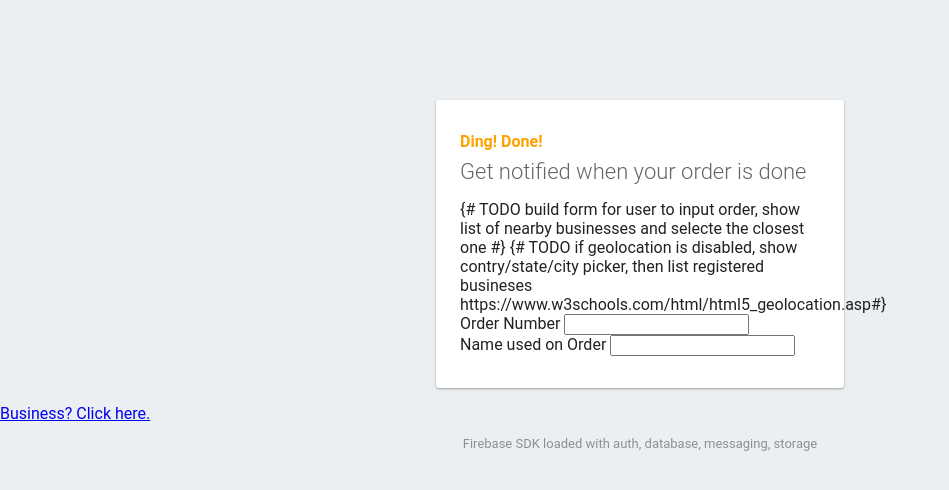
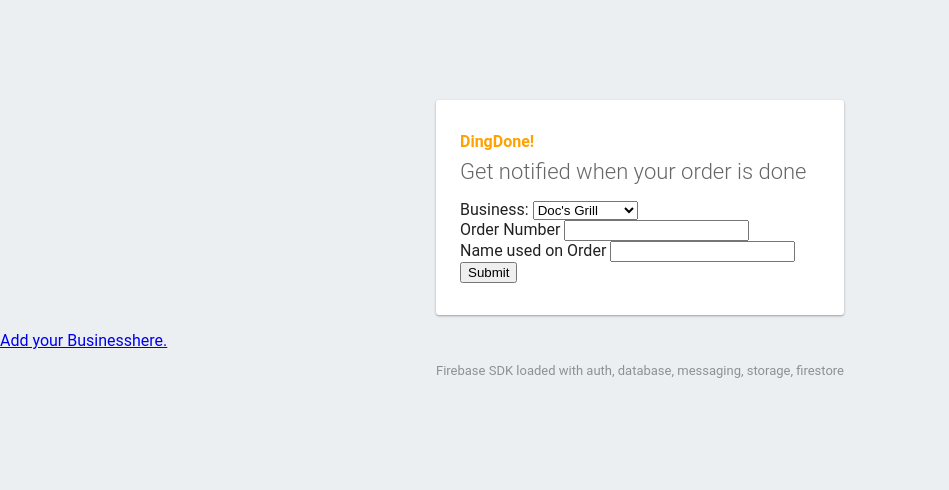
Before and after one commit to hamx0r/dingdone, a plain HTML site: page public/index.html in a window 1280 px wide. Shown: the whole page, without its empty margins (0-949 px from the left). Drawn offline with Linux system fonts and the light colour scheme; some packages are replaced by stand-ins of ours; no server answers.

Commit message:
Add customer form to save orders

```diff
--- a/public/index.html
+++ b/public/index.html
@@ -3,50 +3,118 @@
 <head>
     <meta charset="utf-8">
     <meta name="viewport" content="width=device-width, initial-scale=1">
-    <title>Welcome to Firebase Hosting</title>
+    <title>DingDone!</title>
 
     <!-- update the version number as needed -->
     <script defer src="/__/firebase/7.17.1/firebase-app.js"></script>
     <!-- include only the Firebase features as you need -->
     <script defer src="/__/firebase/7.17.1/firebase-auth.js"></script>
-    <script defer src="/__/firebase/7.17.1/firebase-database.js"></script>
-    <script defer src="/__/firebase/7.17.1/firebase-messaging.js"></script>
-    <script defer src="/__/firebase/7.17.1/firebase-storage.js"></script>
+    <!--    <script defer src="/__/firebase/7.17.1/firebase-database.js"></script>-->
+    <script defer src="/__/firebase/7.17.1/firebase-firestore.js"></script>
+    <!--    <script defer src="/__/firebase/7.17.1/firebase-messaging.js"></script>-->
+    <!--    <script defer src="/__/firebase/7.17.1/firebase-storage.js"></script>-->
     <!-- initialize the SDK after all desired features are loaded -->
     <script defer src="/__/firebase/init.js"></script>
 
     <style media="screen">
-      body { background: #ECEFF1; color: rgba(0,0,0,0.87); font-family: Roboto, Helvetica, Arial, sans-serif; margin: 0; padding: 0; }
-      #message { background: white; max-width: 360px; margin: 100px auto 16px; padding: 32px 24px; border-radius: 3px; }
-      #message h2 { color: #ffa100; font-weight: bold; font-size: 16px; margin: 0 0 8px; }
-      #message h1 { font-size: 22px; font-weight: 300; color: rgba(0,0,0,0.6); margin: 0 0 16px;}
-      #message p { line-height: 140%; margin: 16px 0 24px; font-size: 14px; }
-      #message a { display: block; text-align: center; background: #039be5; text-transform: uppercase; text-decoration: none; color: white; padding: 16px; border-radius: 4px; }
-      #message, #message a { box-shadow: 0 1px 3px rgba(0,0,0,0.12), 0 1px 2px rgba(0,0,0,0.24); }
-      #load { color: rgba(0,0,0,0.4); text-align: center; font-size: 13px; }
+        body {
+            background: #ECEFF1;
+            color: rgba(0, 0, 0, 0.87);
+            font-family: Roboto, Helvetica, Arial, sans-serif;
+            margin: 0;
+            padding: 0;
+        }
+
+        #message {
+            background: white;
+            max-width: 360px;
+            margin: 100px auto 16px;
+            padding: 32px 24px;
+            border-radius: 3px;
+        }
+
+        #message h2 {
+            color: #ffa100;
+            font-weight: bold;
+            font-size: 16px;
+            margin: 0 0 8px;
+        }
+
+        #message h1 {
+            font-size: 22px;
+            font-weight: 300;
+            color: rgba(0, 0, 0, 0.6);
+            margin: 0 0 16px;
+        }
+
+        #message p {
+            line-height: 140%;
+            margin: 16px 0 24px;
+            font-size: 14px;
+        }
+
+        #message a {
+            display: block;
+            text-align: center;
+            background: #039be5;
+            text-transform: uppercase;
+            text-decoration: none;
+            color: white;
+            padding: 16px;
+            border-radius: 4px;
+        }
+
+        #message, #message a {
+            box-shadow: 0 1px 3px rgba(0, 0, 0, 0.12), 0 1px 2px rgba(0, 0, 0, 0.24);
+        }
+
+        #load {
+            color: rgba(0, 0, 0, 0.4);
+            text-align: center;
+            font-size: 13px;
+        }
+
         @media (max-width: 600px) {
-        body, #message { margin-top: 0; background: white; box-shadow: none; }
-        body { border-top: 16px solid #ffa100; }
+            body, #message {
+                margin-top: 0;
+                background: white;
+                box-shadow: none;
+            }
+
+            body {
+                border-top: 16px solid #ffa100;
+            }
         }
     </style>
 </head>
 <body>
 <div id="message">
-      <h2>Ding! Done!</h2>
+    <h2>DingDone!</h2>
     <h1>Get notified when your order is done</h1>
-{#      TODO build form for user to input order, show list of nearby businesses and selecte the closest one #}
-{#        TODO if geolocation is disabled, show contry/state/city picker, then list registered busineses https://www.w3schools.com/html/html5_geolocation.asp#}
-        <form>Order Number <input type="text" name="number"><br>
-            Name used on Order <input type="text" name="name">
-        </form>
+    <!--     TODO build form for user to input order, show list of nearby businesses and selecte the closest one
+            TODO if geolocation is disabled, show contry/state/city picker, then list registered busineses https://www.w3schools.com/html/html5_geolocation.asp
+            -->
+    <!--        <form id="orderform">-->
+    <label for="business">Business:</label>
+    <select name="business" id="business">
+        <option value="docs">Doc's Grill</option>
+        <option value="aw">A&W</option>
+        <option value="vintagepress">Vintage Press</option>
+    </select><br>
+    <label for="number">Order Number</label>
+    <input type="text" name="number" id="number"><br>
+    <label for="name">Name used on Order</label>
+    <input type="text" name="name" id="name">
+    <input type="submit" id="saveButton">
+    <!--        </form>-->
 
 
 </div>
-    <a href="businesses.html">Business?  Click here.</a>
+<a href="businesses.html">Add your Businesshere.</a>
 <p id="load">Firebase SDK Loading&hellip;</p>
 
 <script>
-      document.addEventListener('DOMContentLoaded', function() {
+    document.addEventListener('DOMContentLoaded', function () {
         // // 🔥🔥🔥🔥🔥🔥🔥🔥🔥🔥🔥🔥🔥🔥🔥🔥🔥🔥🔥🔥🔥🔥🔥🔥🔥🔥🔥🔥🔥🔥🔥
         // // The Firebase SDK is initialized and available here!
         //
@@ -59,12 +127,37 @@
 
         try {
             let app = firebase.app();
-          let features = ['auth', 'database', 'messaging', 'storage'].filter(feature => typeof app[feature] === 'function');
+            let features = ['auth', 'database', 'messaging', 'storage', 'firestore'].filter(feature => typeof app[feature] === 'function');
             document.getElementById('load').innerHTML = `Firebase SDK loaded with ${features.join(', ')}`;
         } catch (e) {
             console.error(e);
             document.getElementById('load').innerHTML = 'Error loading the Firebase SDK, check the console.';
         }
+
+
+        // DingDone code
+        var db = firebase.firestore();
+        if (location.hostname === "localhost") {
+            console.log("usingDB settings for: " + location.hostname);
+            db.settings({
+                host: "localhost:8080",
+                ssl: false
+            });
+        }
+        const business = document.querySelector("#business");
+        const orderNumber = document.querySelector("#number");
+        const orderName = document.querySelector("#name");
+        const saveButton = document.querySelector("#saveButton");
+        saveButton.addEventListener("click", function () {
+            db.collection("businesses").doc('docs_8PH2+XQ').collection('orders').add({
+                number: orderNumber.value,
+                name: orderName.value
+            }).then(function () {
+                console.log("saved order with number " + orderNumber.value);
+            }).catch(function (error) {
+                console.log("got an error: ", error);
+            });
+        });
     });
 </script>
 </body>
```
Lines whose indentation alone changed are shown as unchanged.
